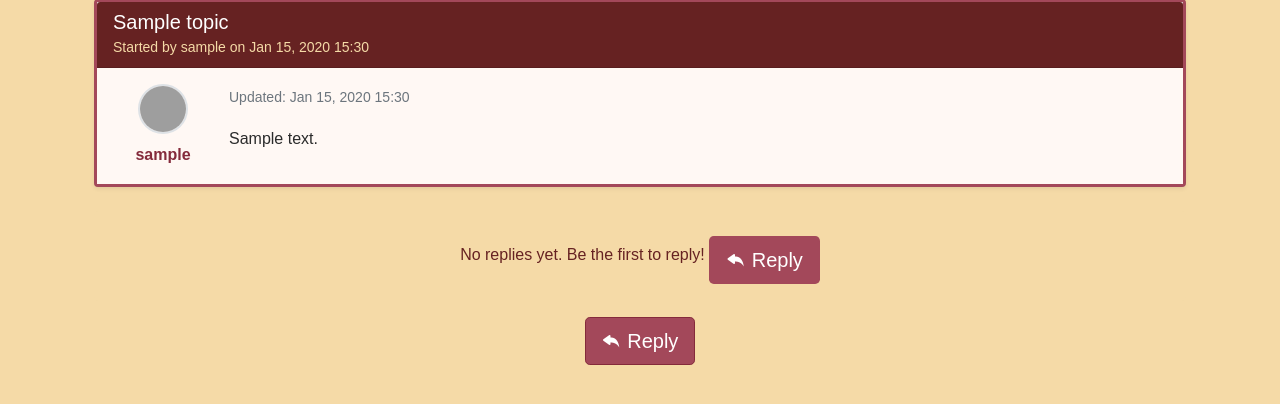
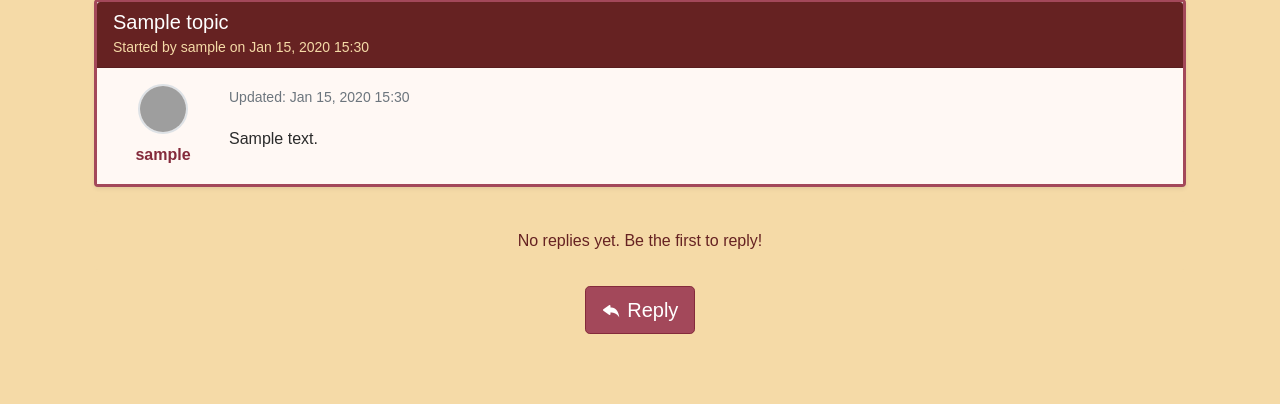
Before and after one commit to AashikaAjith/Boardhub-django, a Django app: page /boards/1/topics/1/ in a window 1280 px wide. Shown: the part 213-617 px from the top of the page. Run offline with Django 5.2, Linux system fonts and the light colour scheme; tables that the repository leaves empty hold one stand-in row (values such as "Sample post"); some libraries are stand-ins or nearby versions; grey boxes are pictures that could not be loaded.

Commit message:
modified reply

```diff
--- a/templates/topic_post.html
+++ b/templates/topic_post.html
@@ -104,11 +104,7 @@
   <!-- Message if no replies exist -->
   <div class="alert text-center" style="background-color: #F5DAA7; color: #662222;">
     No replies yet. Be the first to reply!
-    <a href="{% url 'reply_topic' topic.board.pk topic.pk %}"
-       class="btn btn-lg mt-2"
-       style="background-color: #A3485A; color: #fff;">
-      <i class="bi bi-reply-fill"></i> Reply
-    </a>
+
   </div>
   {% endfor %}
 
```
Also changed, not shown: boards/views.py (line endings or trailing spaces), myproject/urls.py (line endings or trailing spaces).
